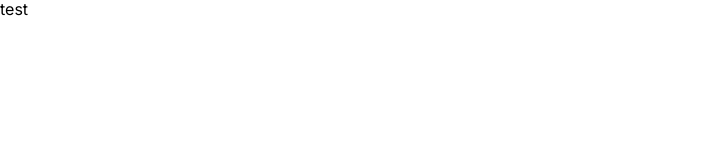
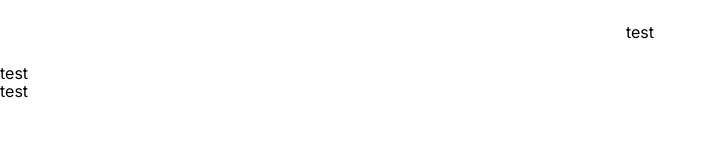
Before and after one commit to kanashikia/netleak, a Next.js app: page / in a window 1280 px wide. Shown: the top 160 px of the page, without its empty margins (0-717 px from the left). Built offline with nearby package versions, Linux system fonts and the light colour scheme.

Commit message:
feat: WIP layout

```diff
--- a/app/layout.tsx
+++ b/app/layout.tsx
@@ -6,8 +6,8 @@ import 'normalize.css/normalize.css';
 const inter = Inter({ subsets: ['latin'] });
 
 export const metadata: Metadata = {
-  title: 'Create Next App',
-  description: 'Generated by create next app',
+  title: 'Netleak',
+  description: 'Netflix like',
 };
 
 export default function RootLayout({
@@ -17,9 +17,18 @@ export default function RootLayout({
 }>) {
   return (
     <html lang="en" className={inter.className}>
-      <body className="bg-background-color text-white min-h-screen">
+      <body style={bodyStyle}>
+        <header style={{height: "8vh", width: "100vw", display: 'flex', justifyContent: "center", alignItems: "center"}}>test</header>
         {children}
+        <footer>test</footer>
       </body>
     </html>
   );
 }
+
+const bodyStyle = {
+  height: "100vh",
+  width: "100vw",
+  display: "flex",
+  flexDirection: "column",
+};
```
